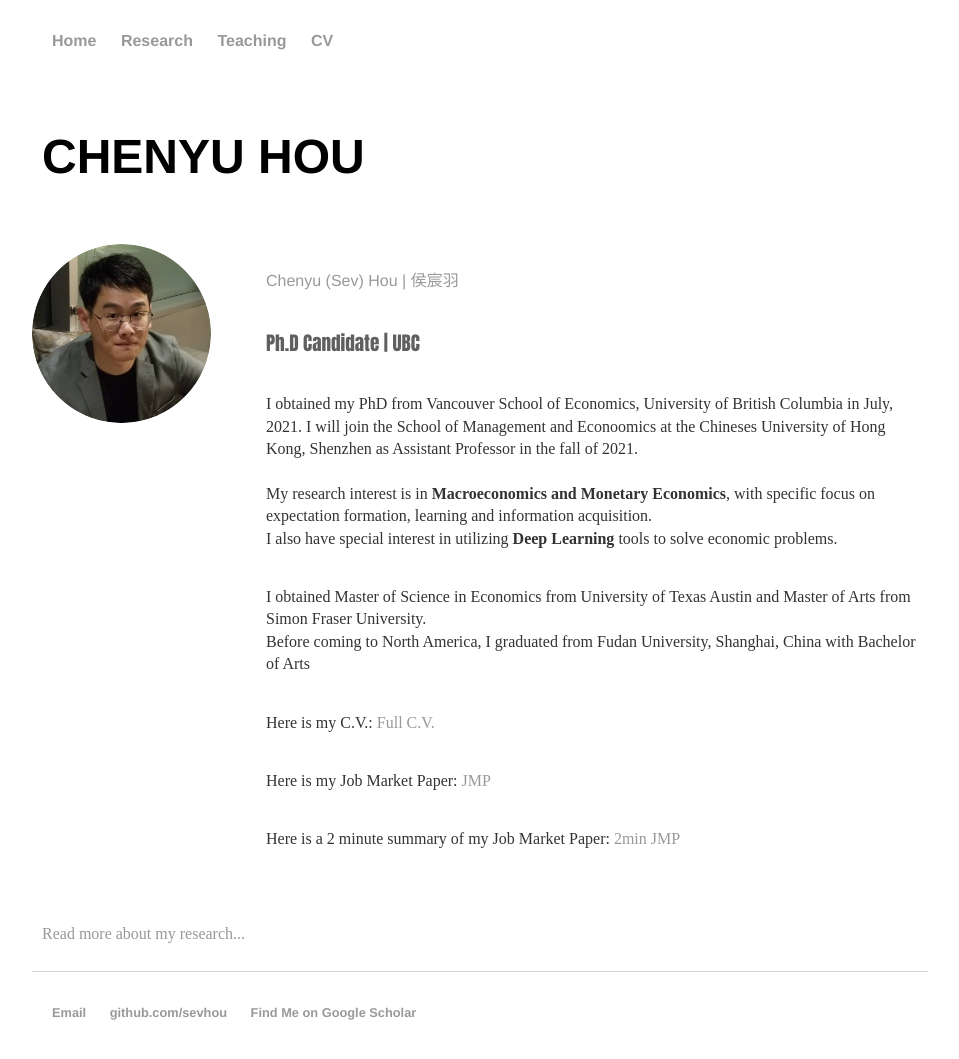
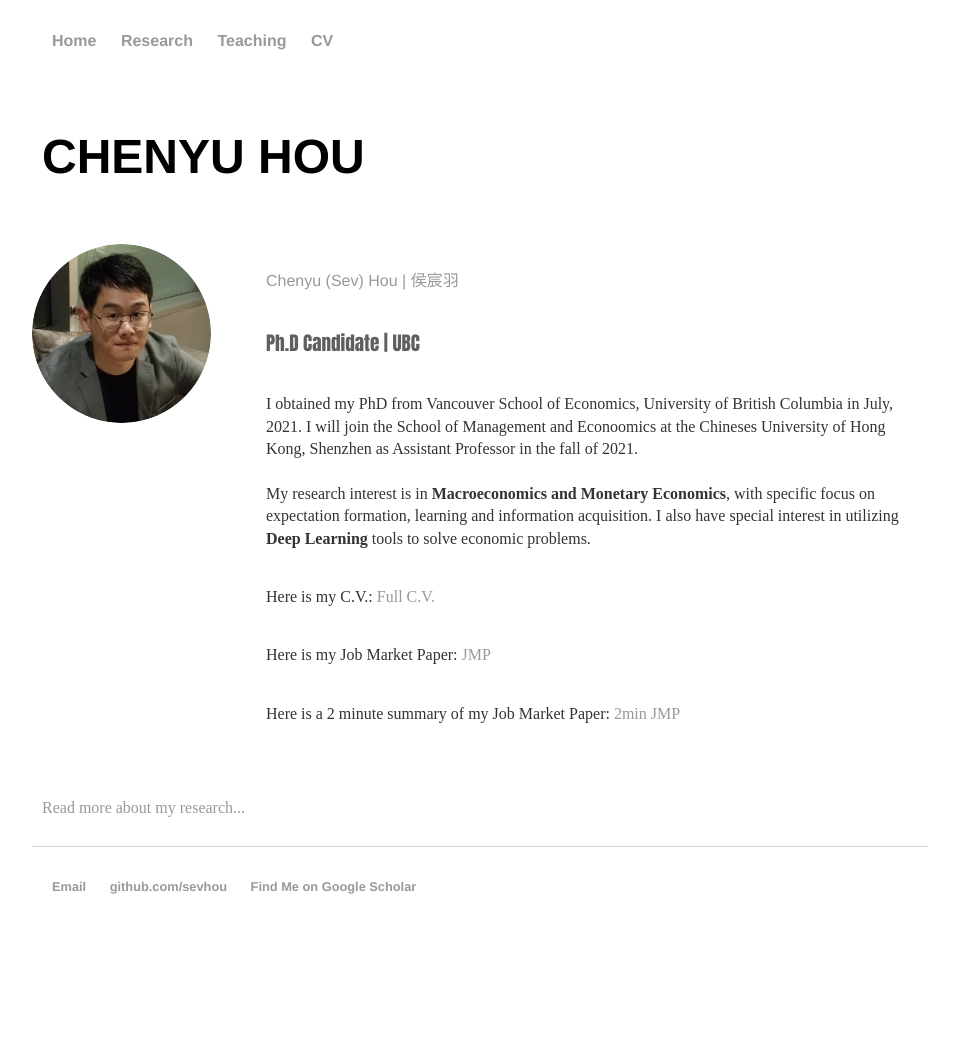
Before and after one commit to sevhou/sevhou.github.io, a Jekyll site: the page built from index.html, in a window 1280 px wide, cut to the strip 94-1194 px from the top of the page. Shown: the top 1059 px of the strip, without its empty margins (160-1119 px from the left). Built offline with Jekyll 4.4.1, drawn with Linux system fonts in a browser that asks for light colours; after the commit the page ends 1068 px from its top, so only the background shows below that.

Commit message:
Update index.html

```diff
--- a/index.html
+++ b/index.html
@@ -12,11 +12,7 @@ title: Chenyu Hou (Sev)
 			<p class="light-text">Chenyu (Sev) Hou | 侯宸羽</p>
 			<h2>Ph.D Candidate | UBC</h2>
 			<p>I obtained my PhD from Vancouver School of Economics, University of British Columbia in July, 2021. I will join the School of Management and Econoomics at the Chineses University of Hong Kong, Shenzhen as Assistant Professor in the fall of 2021.<br>
-			<br>My research interest is in <b>Macroeconomics and Monetary Economics</b>, with specific focus on expectation formation, learning and information acquisition.
-			<br>I also have special interest in utilizing <b>Deep Learning</b> tools to solve economic problems. </p>
-
-			<p>I obtained Master of Science in Economics from University of Texas Austin and Master of Arts from Simon Fraser University.
-			<br>Before coming to North America, I graduated from Fudan University, Shanghai, China with Bachelor of Arts</p>
+			<br>My research interest is in <b>Macroeconomics and Monetary Economics</b>, with specific focus on expectation formation, learning and information acquisition. I also have special interest in utilizing <b>Deep Learning</b> tools to solve economic problems. </p>
 
 			<p>Here is my C.V.: <a href="https://sevhou.github.io/cv/Chenyu%20Hou%20CV.pdf">Full C.V.</a></p>
 
```
